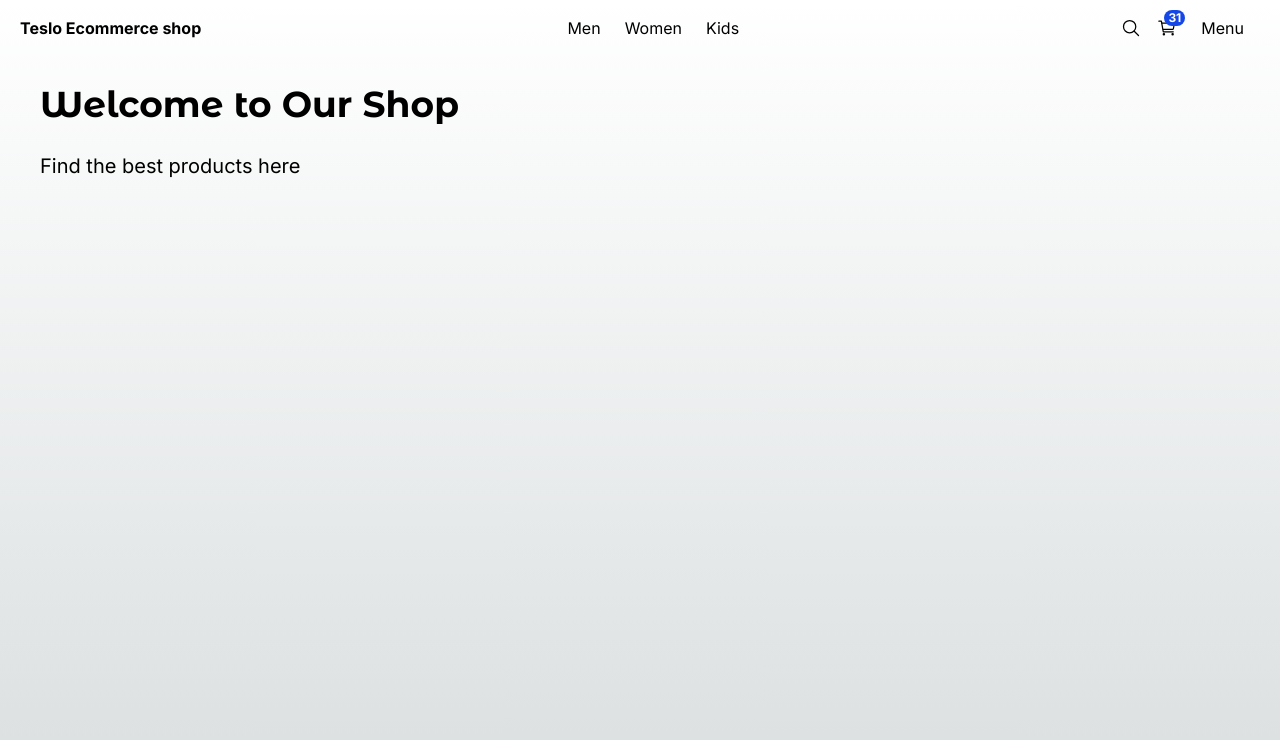
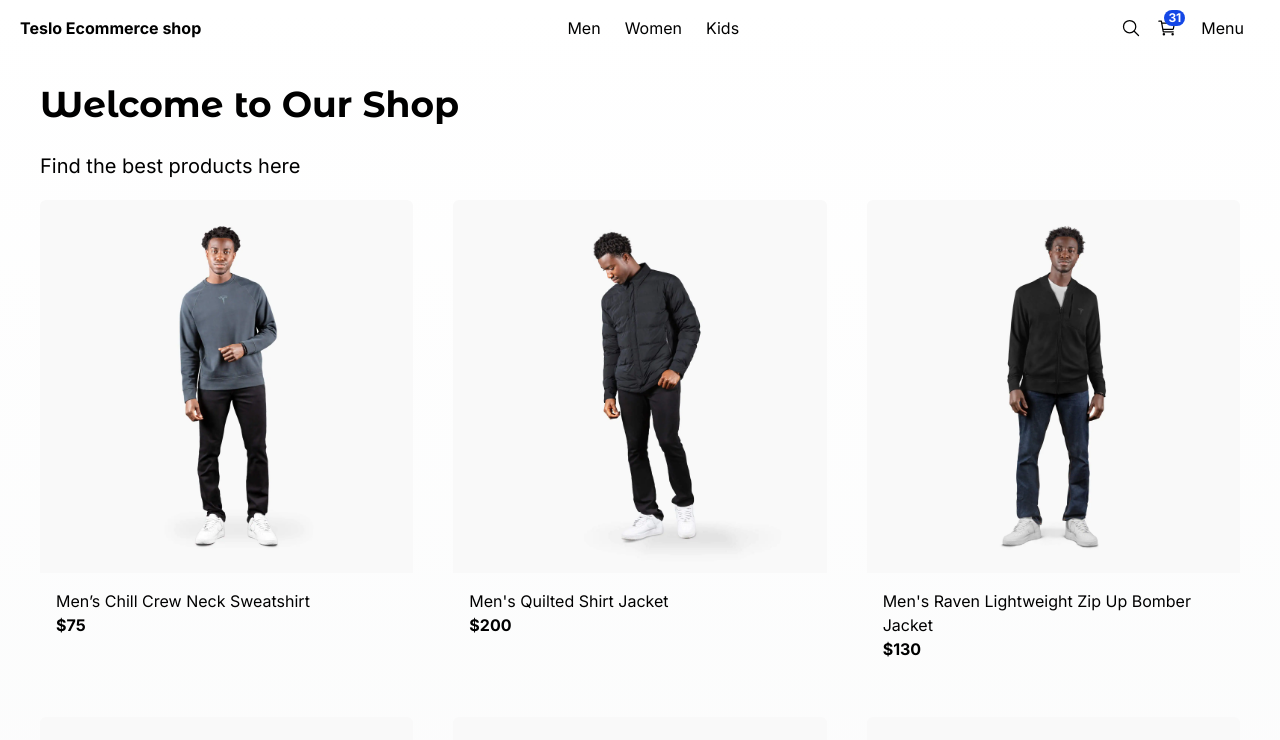
Before and after one commit to rabindranathfv/tesla-ecommerce-shop-next, a Next.js app: page / in a window 1280 px wide. Shown: the top 740 px of the page. Built offline with nearby package versions, Linux system fonts and the light colour scheme.

Commit message:
feat: create ProductGrid and ProductGridItem and use it for the products folder with redirection to product[slug] page

```diff
--- a/src/app/(shop)/page.tsx
+++ b/src/app/(shop)/page.tsx
@@ -1,4 +1,9 @@
 import { Title } from "@/components";
+import { initialData } from "@/seed/seed";
+import { Product } from "@/interfaces/product.interface";
+import ProductGrid from "@/components/products/product-grid/ProductGrid";
+
+const products = initialData.products as unknown as Product[];
 
 export default function Home() {
   return (
@@ -8,6 +13,7 @@
         subtitle="Find the best products here"
         className="mb-2"
       />
+      <ProductGrid products={products} />
     </>
   );
 }
--- a/src/components/index.ts
+++ b/src/components/index.ts
@@ -1,3 +1,6 @@
+export * from "./products/product-grid/ProductGrid";
+export * from "./products/product-grid/ProductGridItem";
+
 export * from "./ui/not-found/PageNotFound";
 export * from "./ui/title/Title";
 export * from "./ui/top-menu/TopMenu";
--- /dev/null
+++ b/src/components/products/product-grid/ProductGrid.tsx
@@ -0,0 +1,16 @@
+import { Product } from "@/interfaces";
+import { ProductGridItem } from "./ProductGridItem";
+
+interface ProductGridProps {
+  products: Product[];
+}
+
+export default function ProductGrid({ products }: ProductGridProps) {
+  return (
+    <div className="grid grid-cols-2 sm:grid-cols-3 gap-10 mb-10 ">
+      {products.map((product) => (
+        <ProductGridItem key={product.slug} product={product} />
+      ))}
+    </div>
+  );
+}
--- /dev/null
+++ b/src/components/products/product-grid/ProductGridItem.tsx
@@ -0,0 +1,29 @@
+import { Product } from "@/interfaces";
+import Image from "next/image";
+import Link from "next/link";
+
+interface ProductGridItemProps {
+  product: Product;
+}
+
+export const ProductGridItem = ({ product }: ProductGridItemProps) => {
+  return (
+    <div className="rounded-md overflow-hidden fade-in">
+      <Link href={`/product/${product.slug}`}>
+        <Image
+          src={`/products/${product.images[0]}`}
+          className="w-full object-cover"
+          alt={product.title}
+          width={500}
+          height={500}
+        />
+      </Link>
+      <div className="p-4 flex flex-col">
+        <Link href={`/product/${product.slug}`} className="hover:text-blue-600">
+          {product.title}
+        </Link>
+        <span className="font-bold">${product.price}</span>
+      </div>
+    </div>
+  );
+};
--- /dev/null
+++ b/src/interfaces/index.ts
@@ -0,0 +1 @@
+export * from "./product.interface";
--- /dev/null
+++ b/src/interfaces/product.interface.ts
@@ -0,0 +1,16 @@
+export interface Product {
+  // todo id: string;
+  description: string;
+  images: string[];
+  stock: number;
+  price: number;
+  sizes: ValidSizes[];
+  slug: string;
+  tags: string[];
+  title: string;
+  type: ValidTypes;
+  gender: "men" | "women" | "kid" | "unisex";
+}
+
+export type ValidSizes = "XS" | "S" | "M" | "L" | "XL" | "XXL" | "XXXL";
+export type ValidTypes = "shirts" | "pants" | "hoodies" | "hats";
```
